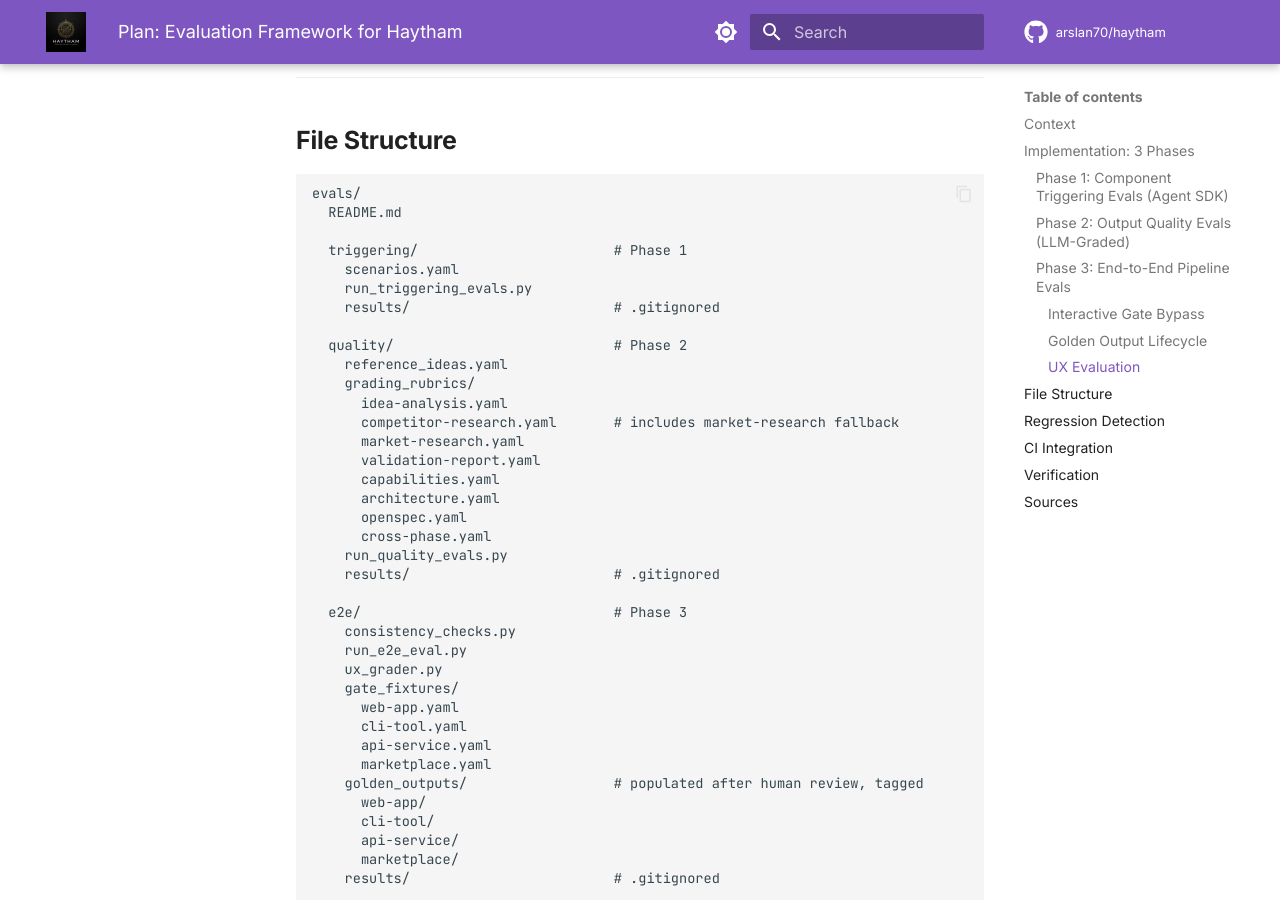
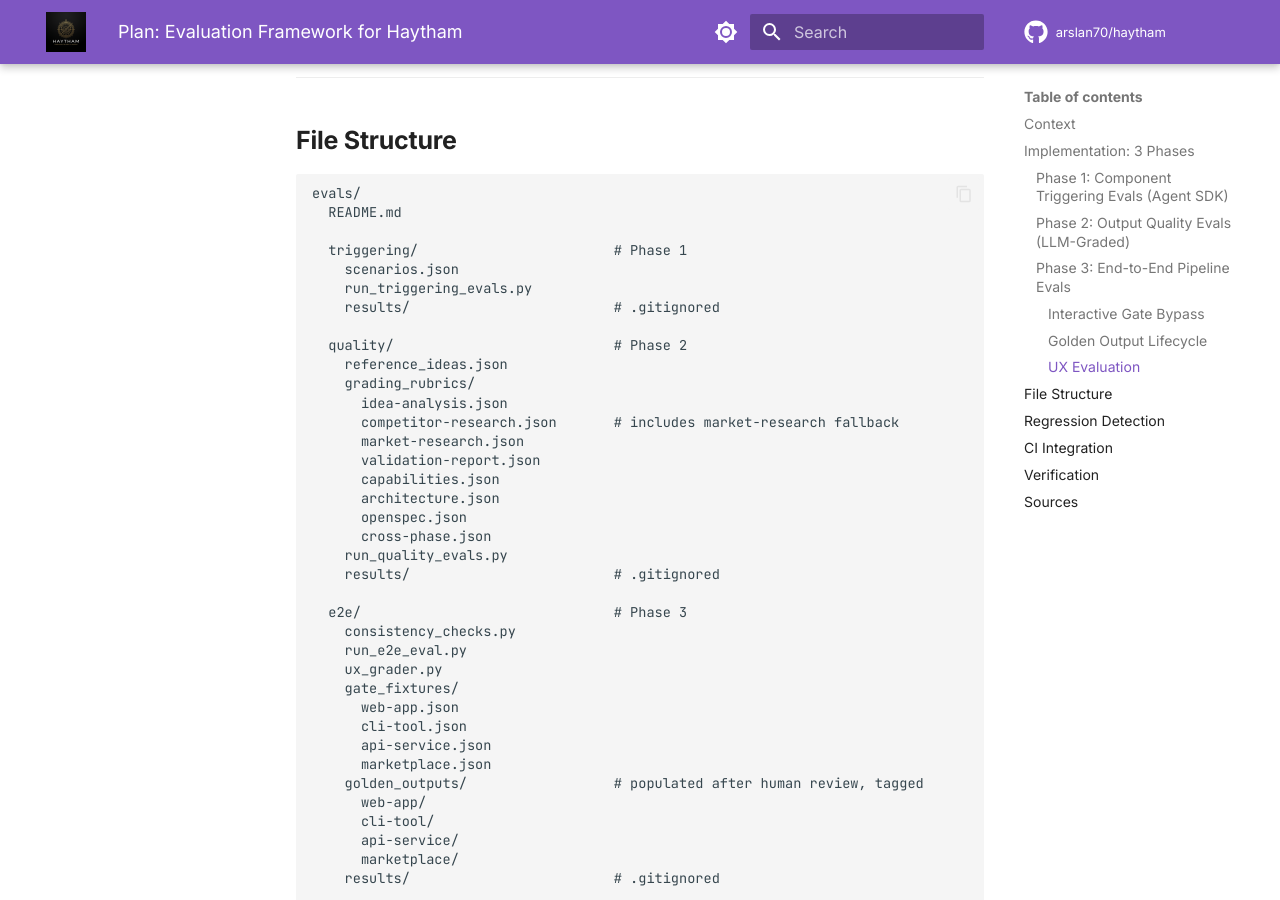
Before and after one commit to arslan70/haytham, an MkDocs documentation site: the page built from docs/plans/eval-framework.md, in a window 1280 px wide and 900 px high, scrolled down 4680 px. Built offline with MkDocs 1.6.1 and Material for MkDocs 9.7.7, drawn with Linux system fonts in a browser that asks for light colours; comment, search, counter and statistics services are not loaded; some of the changed text lies outside the part shown.

Commit message:
fix: Replace Anthropic SDK with claude CLI for eval framework
Eliminates API key requirement by using the claude CLI (piggybacks on
Claude Code subscription). Also fixes review issues: centralizes JSON
extraction and model defaults in shared.py, surfaces subprocess errors,
updates plan doc YAML->JSON references, and converts CI step to multiline.

Co-Authored-By: Claude Opus 4.6 (1M context) <noreply@anthropic.com>

```diff
--- a/docs/plans/eval-framework.md
+++ b/docs/plans/eval-framework.md
@@ -19,7 +19,7 @@ The plan focuses on (1). Skill-creator evals are noted but deferred since Haytha
 **Approach:** A Python test script sends user prompts to the Claude API with Haytham's plugin loaded, then checks which command or agent was triggered. Each test case is a prompt + expected activation pair.
 
 **Files to create:**
-- `evals/triggering/scenarios.yaml` - test scenarios for all 9 agents + 11 commands
+- `evals/triggering/scenarios.json` - test scenarios for all 9 agents + 11 commands
 - `evals/triggering/run_triggering_evals.py` - sends prompts via Anthropic Messages API, checks tool_use responses for expected agent/command activation
 - `evals/triggering/results/` - .gitignored, stores JSON results per run
 
@@ -58,13 +58,13 @@ python3 evals/triggering/run_triggering_evals.py --component validate  # single
 | `review-consistency` | 10 | cross-phase (deterministic where possible) |
 | `review-actionability` | 8 | capabilities, architecture, openspec |
 
-Note: `review-depth` criteria 2 (Competitor Evidence) and 4 (Sentiment and Demand Signals) primarily target `competitor-research.md` with fallback to `market-research.md`. The `competitor-research.yaml` rubric must encode this fallback.
+Note: `review-depth` criteria 2 (Competitor Evidence) and 4 (Sentiment and Demand Signals) primarily target `competitor-research.md` with fallback to `market-research.md`. The `competitor-research.json` rubric must encode this fallback.
 
 **ux-review (deferred):** The `ux-review` command evaluates runtime UX (roadmap shown, pre/post-agent framing, soft checkpoints) from a conversation transcript, not from session files. Automating it requires capturing or simulating a full interactive run and extracting the user-facing messages. This is deferred to Phase 3, where the e2e pipeline runner can capture transcripts and grade them against `ux-review` criteria.
 
 **Files to create:**
-- `evals/quality/reference_ideas.yaml` - 4 test ideas (web app, CLI tool, API service, marketplace per CLAUDE.md requirement)
-- `evals/quality/grading_rubrics/` - one YAML per agent output, criteria extracted from review commands
+- `evals/quality/reference_ideas.json` - 4 test ideas (web app, CLI tool, API service, marketplace per CLAUDE.md requirement)
+- `evals/quality/grading_rubrics/` - one JSON per agent output, criteria extracted from review commands
 - `evals/quality/run_quality_evals.py` - orchestrator that loads rubrics, runs grading calls via Anthropic Messages API, writes results
 - `evals/quality/results/` - .gitignored, stores JSON results per run
 
@@ -103,7 +103,7 @@ python3 evals/quality/run_quality_evals.py --all  # all 4 ideas
 
 The pipeline has interactive gates (founder review at phase boundaries). For automated runs:
 
-1. **Fixture file per idea:** `evals/e2e/gate_fixtures/web-app.yaml` contains pre-canned responses for each gate (e.g., research brief approval: "looks good", MVP scope review: "looks good"). Fixtures simulate a founder who approves without changes, testing the happy path.
+1. **Fixture file per idea:** `evals/e2e/gate_fixtures/web-app.json` contains pre-canned responses for each gate (e.g., research brief approval: "looks good", MVP scope review: "looks good"). Fixtures simulate a founder who approves without changes, testing the happy path.
 2. **Environment flag:** `run_e2e_eval.py` sets `HAYTHAM_EVAL_MODE=true`. Command files check this flag and read gate responses from the fixture file instead of prompting.
 3. **Limitation acknowledged:** Pre-canned gates don't test the "founder requests changes" path. That remains a manual test scenario. The automated run validates that the pipeline produces consistent, quality output when gates are approved.
 
@@ -143,21 +143,21 @@ evals/
   README.md
 
   triggering/                        # Phase 1
-    scenarios.yaml
+    scenarios.json
     run_triggering_evals.py
     results/                         # .gitignored
 
   quality/                           # Phase 2
-    reference_ideas.yaml
+    reference_ideas.json
     grading_rubrics/
-      idea-analysis.yaml
-      competitor-research.yaml       # includes market-research fallback
-      market-research.yaml
-      validation-report.yaml
-      capabilities.yaml
-      architecture.yaml
-      openspec.yaml
-      cross-phase.yaml
+      idea-analysis.json
+      competitor-research.json       # includes market-research fallback
+      market-research.json
+      validation-report.json
+      capabilities.json
+      architecture.json
+      openspec.json
+      cross-phase.json
     run_quality_evals.py
     results/                         # .gitignored
 
@@ -166,10 +166,10 @@ evals/
     run_e2e_eval.py
     ux_grader.py
     gate_fixtures/
-      web-app.yaml
-      cli-tool.yaml
-      api-service.yaml
-      marketplace.yaml
+      web-app.json
+      cli-tool.json
+      api-service.json
+      marketplace.json
     golden_outputs/                  # populated after human review, tagged
       web-app/
       cli-tool/
```
Also changed, not shown: CLAUDE.md (+2 -0 lines), docs/blog/posts/2026-03-16-dogfooding-the-spec-factory.md (deleted, +0 -74 lines), docs/blog/posts/2026-03-18-i-fed-my-ai-pipeline-its-own-idea.md (added, +62 -0 lines), evals/README.md (+13 -10 lines), 8 other files.
